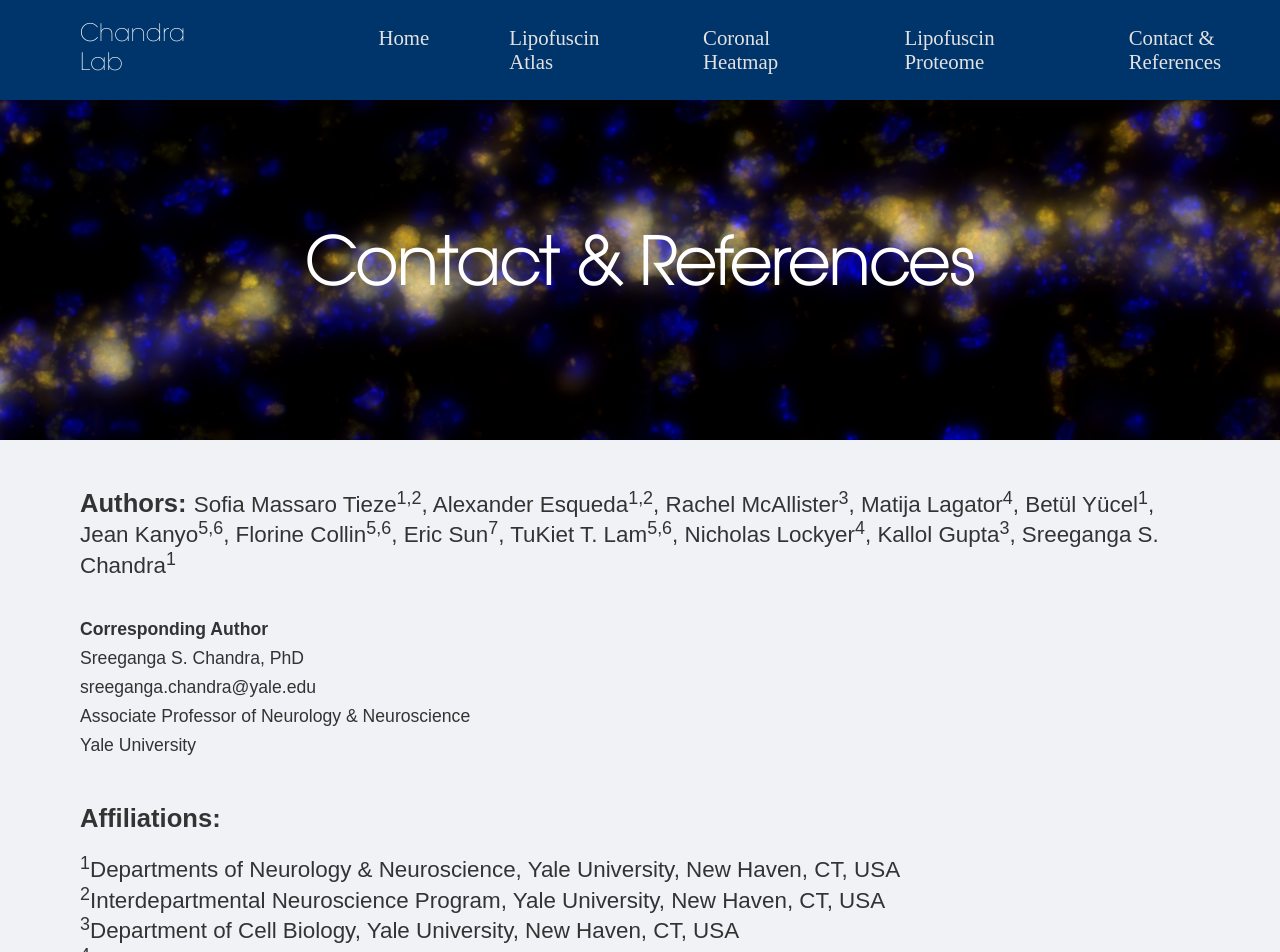
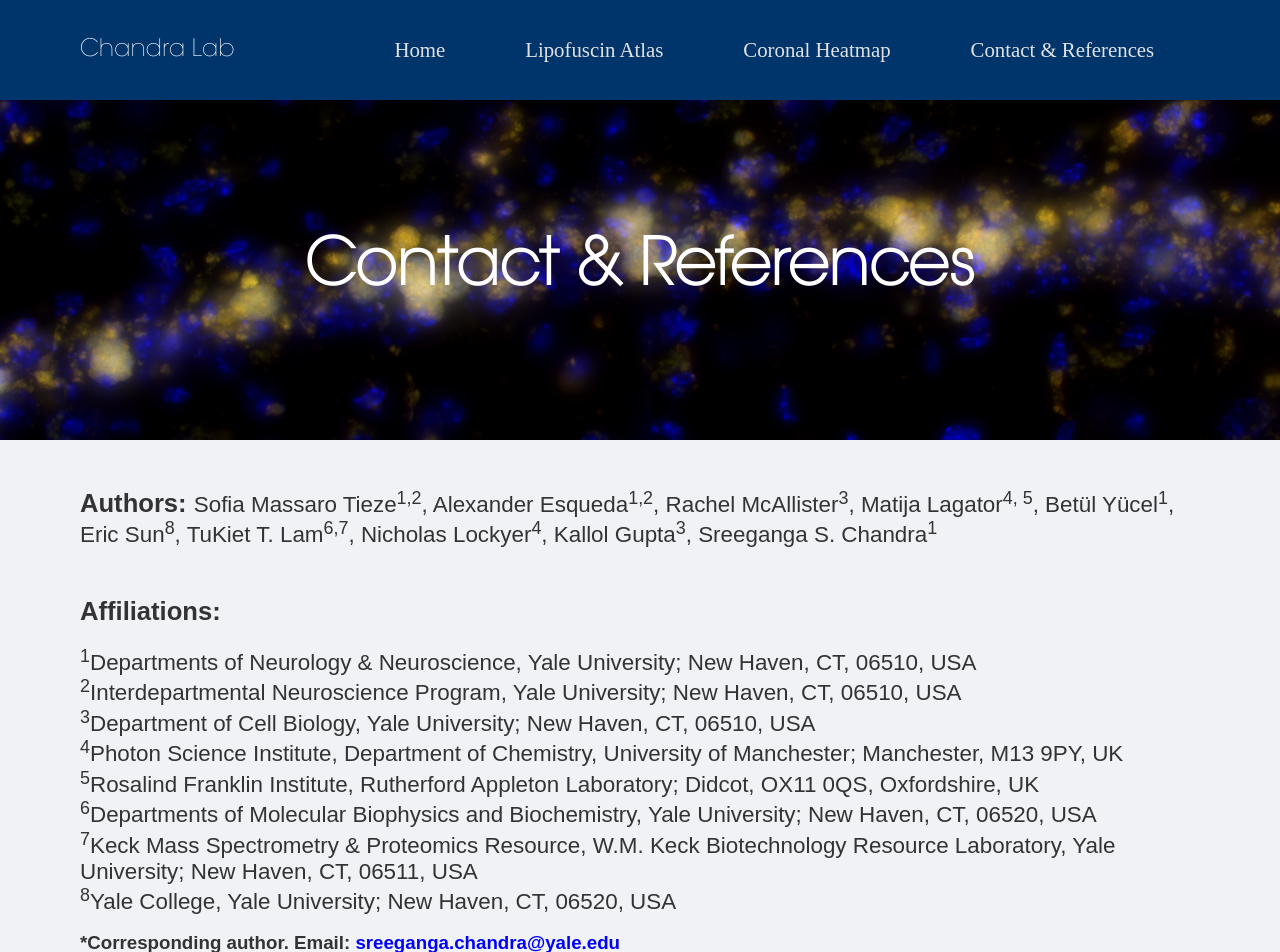
Before and after one commit to eric-sun92/ysm_lipo, a React (Vite) app: page /references in a window 1280 px wide. Shown: the top 952 px of the page. Built offline with nearby package versions, Linux system fonts and the light colour scheme; a web font is replaced by a local one.

Commit message:
last updates

```diff
--- a/src/About.jsx
+++ b/src/About.jsx
@@ -34,8 +34,8 @@ const About = () => {
         <div style={{fontSize: "1.4rem", margin: "3rem 5rem"}}>
           <span style={{fontFamily: "Arial", fontSize: "1.6rem", fontWeight: "bold"}}>Authors: </span>
           Sofia Massaro Tieze<sup>1,2</sup>, Alexander Esqueda<sup>1,2</sup>, Rachel McAllister<sup>3</sup>,
-          Matija Lagator<sup>4</sup>, Betül Yücel<sup>1</sup>, Jean Kanyo<sup>5,6</sup>, Florine Collin<sup>5,6</sup>, Eric Sun<sup>7</sup>,
-          TuKiet T. Lam<sup>5,6</sup>, Nicholas Lockyer<sup>4</sup>, Kallol Gupta<sup>3</sup>, Sreeganga S. Chandra<sup>1</sup>
+          Matija Lagator<sup>4, 5</sup>, Betül Yücel<sup>1</sup>, Eric Sun<sup>8</sup>,
+          TuKiet T. Lam<sup>6,7</sup>, Nicholas Lockyer<sup>4</sup>, Kallol Gupta<sup>3</sup>, Sreeganga S. Chandra<sup>1</sup>
 
         {/* <ul className="authors">
           <li>Sofia Massaro Tieze<sup>1,2</sup></li>
@@ -51,26 +51,30 @@ const About = () => {
           <li>Sreeganga S. Chandra<sup>1</sup></li>
         </ul> */}
 
-        <div className="corresponding">
+        {/* <div className="corresponding">
           <p style={{fontWeight: "bold"}}>Corresponding Author</p>
           <p>Sreeganga S. Chandra, PhD</p>
           <p>sreeganga.chandra@yale.edu</p>
           <p>Associate Professor of Neurology & Neuroscience</p>
           <p>Yale University</p>
-        </div>
+        </div> */}
         </div>
 
 
         <div><span style={{fontSize: "1.6rem", fontWeight: "800", margin: "3rem 5rem"}}>Affiliations:</span>
         <ul className="affiliations">
-          <li><sup>1</sup>Departments of Neurology & Neuroscience, Yale University, New Haven, CT, USA</li>
-          <li><sup>2</sup>Interdepartmental Neuroscience Program, Yale University, New Haven, CT, USA</li>
-          <li><sup>3</sup>Department of Cell Biology, Yale University, New Haven, CT, USA</li>
-          <li><sup>4</sup>Department of Chemistry, University of Manchester, Manchester, UK</li>
-          <li><sup>5</sup>Departments of Molecular Biophysics and Biochemistry, Yale University, New Haven, CT, USA</li>
-          <li><sup>6</sup>Keck Mass Spectrometry & Proteomics Resource, W.M. Keck Biotechnology Resource Laboratory, New Haven, CT, USA</li>
-          <li><sup>7</sup>Yale College, Yale University, New Haven, CT, USA</li>
+          <li><sup>1</sup>Departments of Neurology & Neuroscience, Yale University; New Haven, CT, 06510, USA</li>
+          <li><sup>2</sup>Interdepartmental Neuroscience Program, Yale University; New Haven, CT, 06510, USA</li>
+          <li><sup>3</sup>Department of Cell Biology, Yale University; New Haven, CT, 06510, USA</li>
+          <li><sup>4</sup>Photon Science Institute, Department of Chemistry, University of Manchester; Manchester, M13 9PY, UK</li>
+          <li><sup>5</sup>Rosalind Franklin Institute, Rutherford Appleton Laboratory; Didcot, OX11 0QS, Oxfordshire, UK</li>
+          <li><sup>6</sup>Departments of Molecular Biophysics and Biochemistry, Yale University; New Haven, CT, 06520, USA</li>
+          <li><sup>7</sup>Keck Mass Spectrometry & Proteomics Resource, W.M. Keck Biotechnology Resource Laboratory, Yale University; New Haven, CT, 06511, USA</li>
+          <li><sup>8</sup>Yale College, Yale University; New Haven, CT, 06520, USA</li>
         </ul>
+        <h3 style={{margin: "1rem 5rem", fontWeight: "bold"}}>*Corresponding author. Email: <a href="mailto:sreeganga.chandra@yale.edu" style={{textDecoration: "none", color: "blue"}}>sreeganga.chandra@yale.edu</a></h3>
+
+
         </div>
         <div style={{margin: "3rem 5rem"}}>
 
--- a/src/HomePage.jsx
+++ b/src/HomePage.jsx
@@ -21,12 +21,7 @@ const HomePage = () => {
         <p>
           To unveil regional vulnerabilities to lipofuscin accumulation, we generated a fine neuroanatomical atlas of lipofuscin in the aging and Batten Disease brain. We utilized wild type (WT) mice as a model for typical aging, examining young mature mice expected to be lipofuscin-negative (2-months-old), healthy adult mice (12-months-old), and aged mice (18-months-old and 24-months-old). We also examined a mouse model of infantile Batten disease (CLN1) induced by loss-of-function of the depalmitoylating enzyme palmitoyl protein thioesterase 1 (PPT1). PPT1 knockout (KO) mice exhibit robust lipofuscin accumulation and recapitulate the dramatically shortened lifespan of human patients. We examined mature PPT1 KO mice prior to the onset of severe neurodegeneration (2-months-old), mice with moderate-to-severe pathology (4-months-old), and mice nearing a humane endpoint due to disease phenotypes (7-months-old). Our atlas quantifies and visualizes the progression of lipofuscin deposition across conditions in hundreds of fine brain regions. These data provide a critical resource for aging and Batten Disease studies. Further, these data urge caution in the interpretation of fluorescence imaging of aged murine brain tissue, highlighting the expected distribution of potentially confounding autofluorescent signal from lipofuscin.
         </p>
-        <p>
-          To identify lipofuscin constituents and dissect pathways related to lipofuscin biogenesis, we conducted a multimodal mass spectrometric analysis of purified and in situ lipofuscin. Here we present a searchable proteome of lipofuscin and downloadable lipidomics and Time-of-Flight Secondary Ion Mass Spectrometry (ToF-SIMS) datasets of lipofuscin to browse lipofuscin components.
-        </p>
-        <p>
-          Overall, our study offers a rich compositional and neuroanatomical dissection of lipofuscin in aging and Batten Disease with diverse etiological implications.
-        </p></div>
+        </div>
 
         {/* <h2 class="title" style={{marginTop: "4rem"}}>Initial Results</h2> */}
         <div className="container">
@@ -76,7 +71,7 @@ const HomePage = () => {
               <img className="body-icon" src="/coronal.png" />
               <div className="body-title">Heatmap by Coronal Section</div>
             </div>
-            <div className="moto">Coronal heat maps of lipofuscin load in medial QUINT reference regions (n = 4 biological replicates per condition; average of n=4 alternate sections per replicate).</div>
+            <div className="moto">Coronal heat maps of lipofuscin load in medial brain regions in WT and PPT1 KO mice.</div>
             {/* <div class="word-description">
               <ul>
                 <li>Lipofuscin load is graphed on a scale of 0-0.2 for maximum contrast across all conditions.</li>
@@ -94,19 +89,13 @@ const HomePage = () => {
               </button>
             </Link>
           </div>
-          <div className="text">
+          {/* <div className="text">
             <div className="body-header">
               <img className="body-icon" src="/Venn Logo.png" />
               <div className="body-title">Lipofuscin Proteome</div>
             </div>
             <div class="moto">Proteins present in autofluorescent liopofuscin fractions derived from brain were identified by Label Free Quantification Mass Spectrometry (LFQ-MS).</div>
-            {/* <div class="word-description">
-              <ul>
-                <li>Displayed values are the average of n = 4 sex-matched biological replicates per genotype per timepoint (with n = 4 averaged alternate sections/biological replicate) and standard deviation.</li>
-                <li>Lipofuscin load is graphed on a scale of 0-0.2 for maximum contrast across all conditions (loads above 0.2 are in dark purple).</li>
-                <li>Atlas data are searchable by gross region in the Allen Mouse Brain Atlas and by the age and genotype of the animals using the menus on the left.</li>
-              </ul>
-            </div> */}
+
             <Link to="/heatmap" style={{ textDecoration: "none", color: "inherit" }}>
               <button className="learn-more">
                 <span className="button-text">View Lipofuscin Proteome</span>
@@ -115,7 +104,7 @@ const HomePage = () => {
                 </span>
               </button>
             </Link>
-          </div>
+          </div> */}
         </div>
         {/* <div class="left-description"></div>
         <div class="main-body ii">
--- a/src/Navbar.jsx
+++ b/src/Navbar.jsx
@@ -11,7 +11,7 @@ const Navbar = () => {
         <li><Link to="/heatmap">Lipofuscin Atlas</Link></li>
         {/* <li><Link to="/fullheatmap">Tab 2</Link></li> */}
         <li><Link to="/coronal">Coronal Heatmap</Link></li>
-        <li><Link to="/Venn">Lipofuscin Proteome</Link></li>
+        {/* <li><Link to="/proteome">Lipofuscin Proteome</Link></li> */}
         <li><Link to="/references">Contact & References</Link></li>
       </ul>
     </nav>
```
